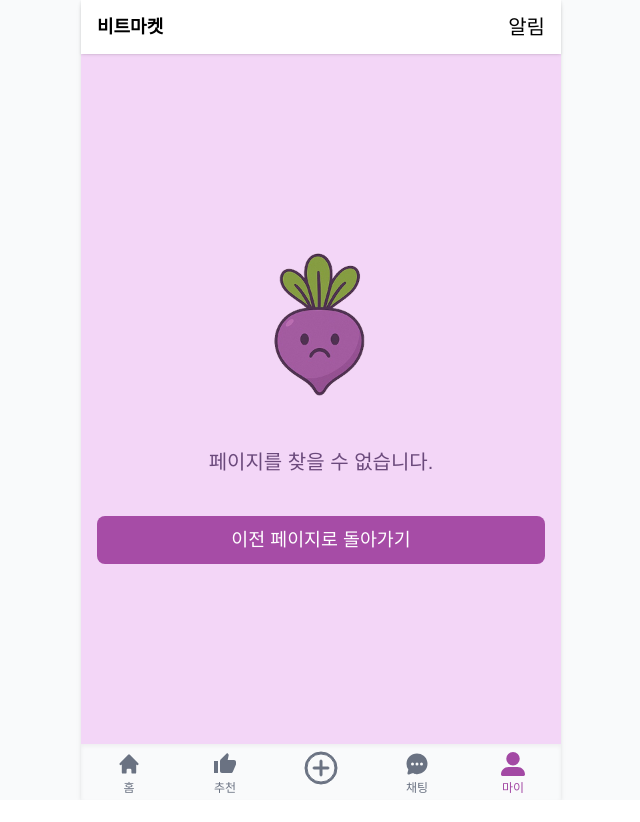
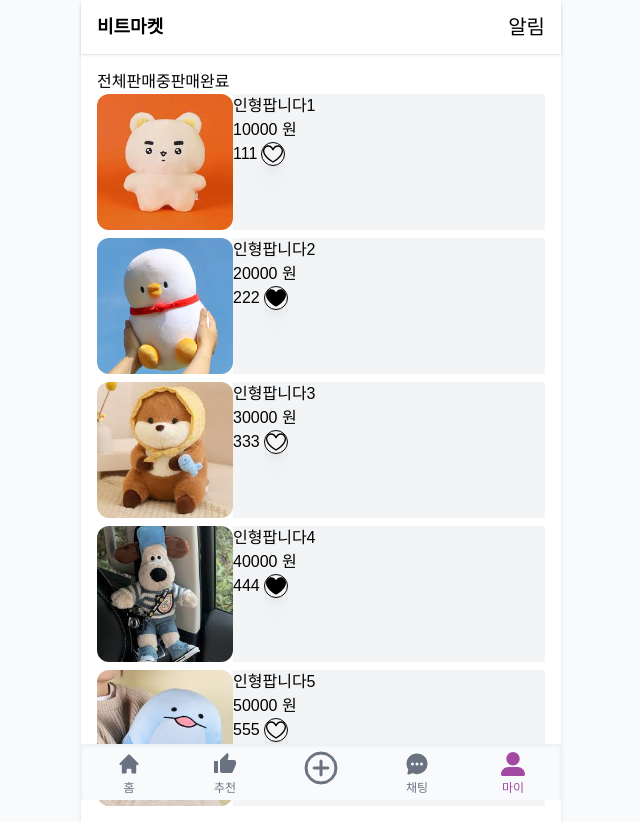
Before and after one commit to chjcode/BeetMarket, a React (Vite) app in the folder fe/: page /mypage/sales in a window 1280 px wide. Shown: the whole page, without its empty margins (319-959 px from the left). Before the commit the page ends 800 px from the top, so only its background shows below. Built offline with nearby package versions, Linux system fonts and the light colour scheme.

Commit message:
feat: 내가 작성한 글 개발 완료

```diff
--- a/fe/src/app/routes.tsx
+++ b/fe/src/app/routes.tsx
@@ -2,10 +2,11 @@ import { RouteObject } from "react-router-dom";
 import MainLayout from "./layouts/MainLayout";
 import HomePage from "@/pages/HomePage/ProductPage/HomePage";
 import AuthPage from "@/pages/AuthPage";
-import MyPage from "@/pages/MyPage";
+import {MyPage, PurchasesPage, SalesPage, FavoritesPage} from "@/pages/mypage";
 import PickPage from "@/pages/PickPage";
 import ChatsPage from "@/pages/ChattingPage";
 import NotFoundPage from "@/pages/UtilPage/NotFoundPage";
+
 export const routes: RouteObject[] = [
   {
     path: "/",
@@ -15,7 +16,15 @@ export const routes: RouteObject[] = [
       { path: "pick", element: <PickPage /> },
       { path: "auth", element: <AuthPage /> },
       { path: "chatting", element: <ChatsPage /> },
-      { path: "mypage", element: <MyPage /> },
+      {
+        path: "mypage",
+        children: [
+          { index: true, element: <MyPage /> },
+          { path: "purchases", element: <PurchasesPage /> },
+          { path: "sales", element: <SalesPage /> },
+          { path: "favorites", element: <FavoritesPage /> },
+        ],
+      },
       { path: "*", element: <NotFoundPage /> },
     ],
   },
--- a/fe/src/pages/HomePage/ProductPage/HomePage/ui/HomePage.tsx
+++ b/fe/src/pages/HomePage/ProductPage/HomePage/ui/HomePage.tsx
@@ -1,59 +1,9 @@
-import { ProductList } from "@/shared/ui/Product/ProductList";
 
-import { ProductItemProps } from "@/shared/ui/Product/ProductItem";
-
-const data: ProductItemProps[] = [
-  {
-    postId: 1,
-    title: "인형팝니다1",
-    price: 10000,
-    status: true,
-    thumbnail: "thumbnail1.jpg",
-    view: 11,
-    like: 111,
-  },
-  {
-    postId: 2,
-    title: "인형팝니다2",
-    price: 20000,
-    status: false,
-    thumbnail: "thumbnail2.jpg",
-    view: 22,
-    like: 222,
-  },
-  {
-    postId: 3,
-    title: "인형팝니다3",
-    price: 30000,
-    status: true,
-    thumbnail: "thumbnail3.jpg",
-    view: 33,
-    like: 333,
-  },
-  {
-    postId: 4,
-    title: "인형팝니다4",
-    price: 40000,
-    status: false,
-    thumbnail: "thumbnail4.jpg",
-    view: 44,
-    like: 444,
-  },
-  {
-    postId: 5,
-    title: "인형팝니다5",
-    price: 50000,
-    status: true,
-    thumbnail: "thumbnail5.jpg",
-    view: 55,
-    like: 555,
-  },
-];
 const HomePage = () => {
 
 
   return (
-    <ProductList products={data}/>
+    <div></div>
 
   );
 };
--- /dev/null
+++ b/fe/src/pages/MyPage/FavoritesPage.tsx
@@ -0,0 +1,59 @@
+import { ProductList } from "@/shared/ui/Product/ProductList"
+import { ProductItemProps } from "@/shared/ui/Product/ProductItem";
+
+const data: ProductItemProps[] = [
+  {
+    postId: 1,
+    title: "인형팝니다1",
+    price: 10000,
+    status: true,
+    thumbnail: "/thumbnail1.jpg",
+    view: 11,
+    like: 111,
+  },
+  {
+    postId: 2,
+    title: "인형팝니다2",
+    price: 20000,
+    status: false,
+    thumbnail: "/thumbnail2.jpg",
+    view: 22,
+    like: 222,
+  },
+  {
+    postId: 3,
+    title: "인형팝니다3",
+    price: 30000,
+    status: true,
+    thumbnail: "/thumbnail3.jpg",
+    view: 33,
+    like: 333,
+  },
+  {
+    postId: 4,
+    title: "인형팝니다4",
+    price: 40000,
+    status: false,
+    thumbnail: "/thumbnail4.jpg",
+    view: 44,
+    like: 444,
+  },
+  {
+    postId: 5,
+    title: "인형팝니다5",
+    price: 50000,
+    status: true,
+    thumbnail: "/thumbnail5.jpg",
+    view: 55,
+    like: 555,
+  },
+];
+
+export const FavoritesPage = () => {
+	return (
+		<div>
+			찜
+			<ProductList products={data}/>
+		</div>
+	)
+}
--- /dev/null
+++ b/fe/src/pages/MyPage/Mypage.tsx
@@ -0,0 +1,14 @@
+import { NavLink } from "react-router-dom";
+
+export const MyPage = () => {
+  return (
+    <div>
+      <h1 className="text-2xl font-bold">MyPage</h1>
+      <NavLink to="sales">판매</NavLink>
+      <br />
+      <NavLink to="purchases">구매</NavLink>
+      <br />
+      <NavLink to="favorites">찜</NavLink>
+    </div>
+  );
+};
--- /dev/null
+++ b/fe/src/pages/MyPage/PurchasesPage.tsx
@@ -0,0 +1,8 @@
+
+export const PurchasesPage = () => {
+	return (
+		<div>
+			판매
+		</div>
+	)
+}
--- /dev/null
+++ b/fe/src/pages/MyPage/SalesPage.tsx
@@ -0,0 +1,75 @@
+import { ProductList } from "@/shared/ui/Product/ProductList";
+import { ProductItemProps } from "@/shared/ui/Product/ProductItem";
+import { useState } from "react";
+
+const data: ProductItemProps[] = [
+  {
+    postId: 1,
+    title: "인형팝니다1",
+    price: 10000,
+    status: true,
+    thumbnail: "/thumbnail1.jpg",
+    view: 11,
+    like: 111,
+  },
+  {
+    postId: 2,
+    title: "인형팝니다2",
+    price: 20000,
+    status: false,
+    thumbnail: "/thumbnail2.jpg",
+    view: 22,
+    like: 222,
+  },
+  {
+    postId: 3,
+    title: "인형팝니다3",
+    price: 30000,
+    status: true,
+    thumbnail: "/thumbnail3.jpg",
+    view: 33,
+    like: 333,
+  },
+  {
+    postId: 4,
+    title: "인형팝니다4",
+    price: 40000,
+    status: false,
+    thumbnail: "/thumbnail4.jpg",
+    view: 44,
+    like: 444,
+  },
+  {
+    postId: 5,
+    title: "인형팝니다5",
+    price: 50000,
+    status: true,
+    thumbnail: "/thumbnail5.jpg",
+    view: 55,
+    like: 555,
+  },
+];
+
+export const SalesPage = () => {
+	const [filter, setFilter] = useState<"all" | "selling" | "sold">("all");
+
+  const filteredData = data.filter((item) => {
+    if (filter === "all")
+				return true;
+    if (filter === "selling")
+				return item.status === true;
+    if (filter === "sold")
+				return item.status === false;
+  });
+
+  return (
+		<div className="flex flex-col">
+			<div>
+				<button onClick={()=> {setFilter("all")}}>전체</button>
+				<button onClick={()=> {setFilter("selling")}}>판매중</button>
+				<button onClick={()=> {setFilter("sold") }}>판매완료</button>
+			</div>
+			<ProductList products={filteredData}/>
+		</div>
+	);
+};
--- a/fe/src/pages/MyPage/index.ts
+++ b/fe/src/pages/MyPage/index.ts
@@ -1 +1,5 @@
-export { default } from "./ui/MyPage";
+
+export { MyPage } from "./MyPage";
+export { SalesPage } from "./SalesPage";
+export { FavoritesPage } from "./FavoritesPage";
+export { PurchasesPage } from "./PurchasesPage";
--- a/fe/src/pages/MyPage/ui/Mypage.tsx
+++ /dev/null
@@ -1,9 +0,0 @@
-const MyPage = () => {
-  return (
-    <div>
-      <h1 className="text-2xl font-bold">MyPage</h1>
-    </div>
-  );
-};
-
-export default MyPage;
```
